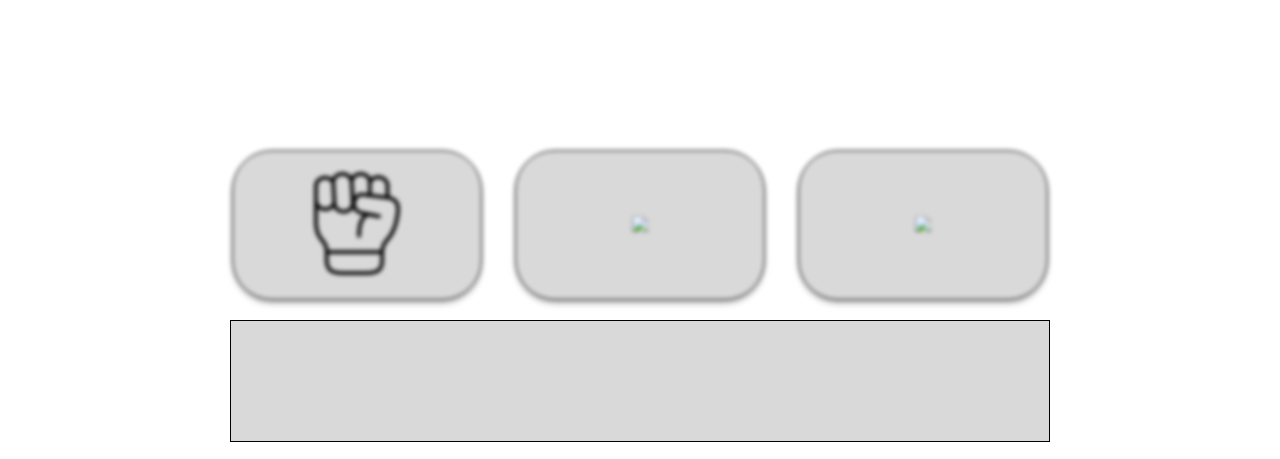
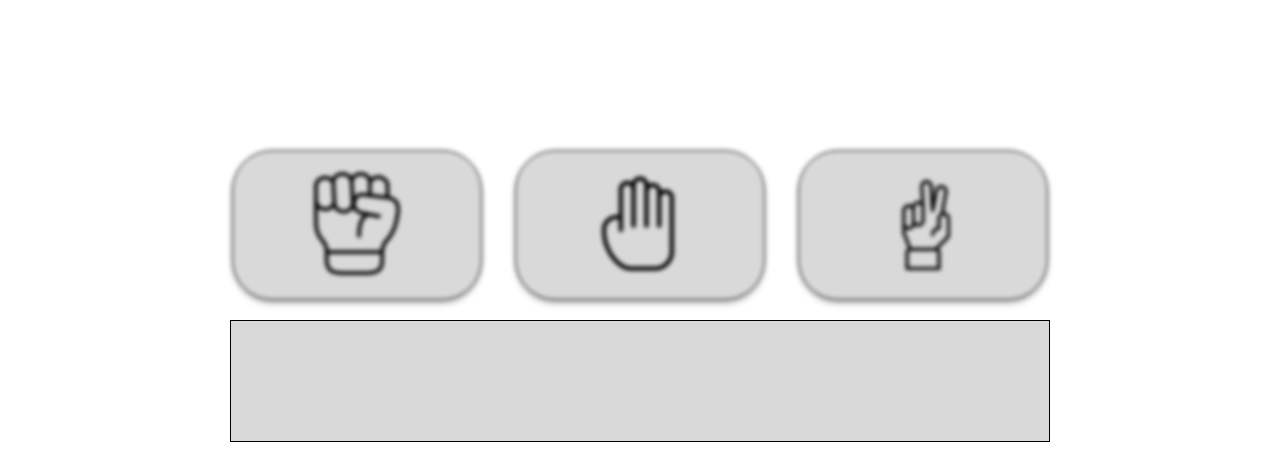
Before and after one commit to lukemedlin/rock-paper-scissors, a plain HTML site: page index.html in a window 1280 px wide. Shown: the top 459 px of the page. Drawn offline with Linux system fonts and the light colour scheme; the site is published under a folder, as on GitHub Pages, so addresses that start at the root find nothing.

Commit message:
Edit image links for pages

```diff
--- a/index.html
+++ b/index.html
@@ -13,8 +13,8 @@
     <div class="main-container">
         <div class="choice-container">
             <button id="rock" class="choice"><img src="./img/rock.png"></button>
-            <button id="paper" class="choice"><img src="/img/paper.png"></button>
-            <button id="scissors" class="choice"><img src="/img/scissors.png""></button>
+            <button id="paper" class="choice"><img src="img/paper.png"></button>
+            <button id="scissors" class="choice"><img src="img/scissors.png""></button>
         </div>
 
         <div class="result-container">
```
